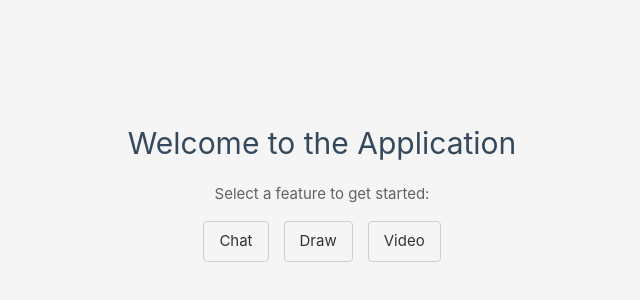
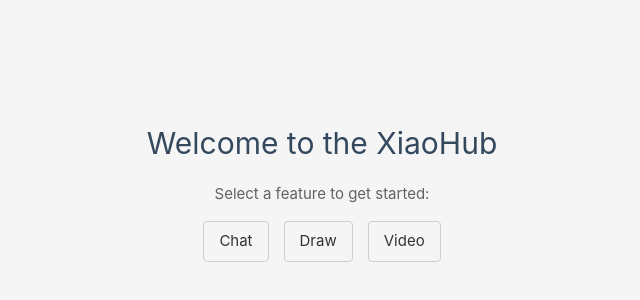
Before and after one commit to HyxiaoGe/yunchat, a Vue app: page / in a window 1280 px wide. Shown: the part 210-510 px from the top of the page, without its empty margins (318-958 px from the left). Built offline with nearby package versions, Linux system fonts and the light colour scheme.

Commit message:
change name to xiaohub

```diff
--- a/index.html
+++ b/index.html
@@ -4,7 +4,7 @@
     <meta charset="UTF-8">
     <link rel="icon" href="/yunchat.png">
     <meta name="viewport" content="width=device-width, initial-scale=1.0">
-    <title>YunChat</title>
+    <title>XiaoHub</title>
   </head>
   <body>
     <div id="app"></div>
--- a/package.json
+++ b/package.json
@@ -1,5 +1,5 @@
 {
-  "name": "yunchat",
+  "name": "xiaohub",
   "version": "0.0.0",
   "private": true,
   "type": "module",
--- a/src/components/TheWelcome.vue
+++ b/src/components/TheWelcome.vue
@@ -1,6 +1,6 @@
 <template>
   <div class="welcome">
-    <h1>Welcome to the Application</h1>
+    <h1>Welcome to the XiaoHub</h1>
     <p>Select a feature to get started:</p>
     <div class="nav-buttons">
       <router-link to="/chat" class="nav-button">Chat</router-link>
```
Also changed, not shown: 2 other files (tests, documents, lock files or other folders).
